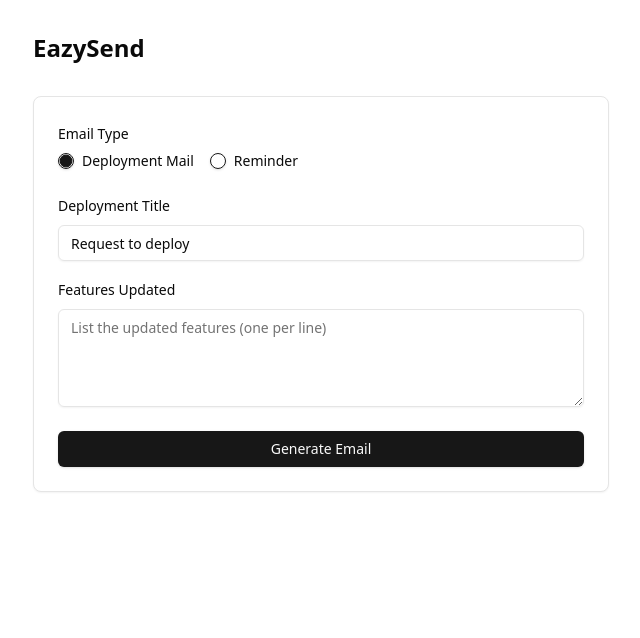
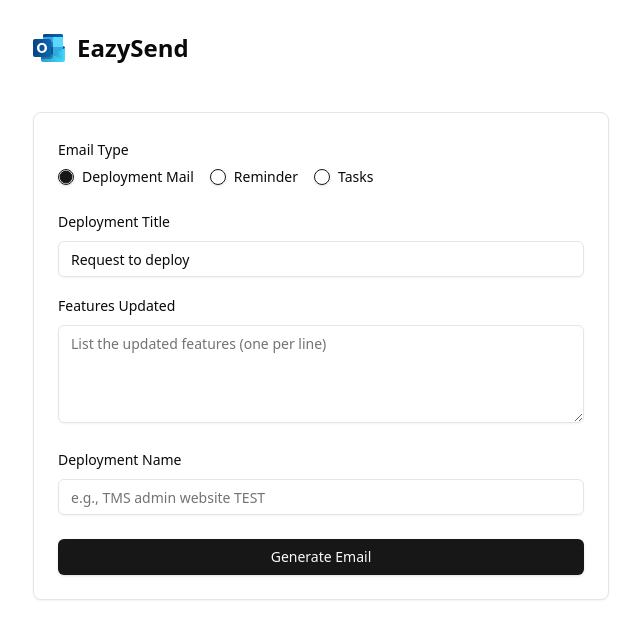
Before and after one commit to kalejaiyeoluwadara/eazysend, a Next.js app: page / in a window 1280 px wide. Shown: the top 638 px of the page, without its empty margins (15-655 px from the left). Built offline with nearby package versions, Linux system fonts and the light colour scheme.

Commit message:
added outlook link

```diff
--- a/app/components/EmailPreview.tsx
+++ b/app/components/EmailPreview.tsx
@@ -6,7 +6,7 @@
 
 interface EmailPreviewProps {
   emailData: {
-    type: "mail" | "reminder";
+    type: "mail" | "reminder" | "tasks";
     title?: string;
     features?: string;
     deploymentName?: string;
--- a/app/components/EmailsForm.tsx
+++ b/app/components/EmailsForm.tsx
@@ -13,7 +13,7 @@
 }
 
 export interface EmailFormData {
-  type: "mail" | "reminder";
+  type: "mail" | "reminder" | "tasks";
   title?: string;
   features?: string;
   deploymentName?: string;
@@ -37,9 +37,12 @@
         <RadioGroup
           defaultValue={formData.type}
           onValueChange={(value) =>
-            setFormData({ ...formData, type: value as "mail" | "reminder" })
+            setFormData({
+              ...formData,
+              type: value as "mail" | "reminder" | "tasks",
+            })
           }
-          className="flex gap-4"
+          className="flex sm:flex-row flex-col gap-4"
         >
           <div className="flex items-center space-x-2">
             <RadioGroupItem value="mail" id="mail" />
@@ -48,6 +51,10 @@
           <div className="flex items-center space-x-2">
             <RadioGroupItem value="reminder" id="reminder" />
             <Label htmlFor="reminder">Reminder</Label>
+          </div>
+          <div className="flex items-center space-x-2">
+            <RadioGroupItem value="tasks" id="tasks" />
+            <Label htmlFor="tasks">Tasks</Label>
           </div>
         </RadioGroup>
       </div>
@@ -125,6 +132,69 @@
           </div>
         )}
       </motion.div>
+      <motion.div
+        transition={{ type: "spring", stiffness: 200, damping: 20 }}
+        className="space-y-4"
+      >
+        {formData.type === "tasks" ? (
+          <>
+            <div className="space-y-2 relative">
+              <Label className="text-sm font-medium">
+                Tasks Done for the day
+              </Label>
+              <Textarea
+                value={formData.features || ""}
+                onChange={(e) => {
+                  const newValue = e.target.value
+                    .split("\n")
+                    .map((line) =>
+                      line.startsWith("• ") ? line : `• ${line.trim()}`
+                    )
+                    .join("\n");
+                  setFormData({ ...formData, features: newValue });
+                }}
+                onKeyDown={(e) => {
+                  if (e.key === "Enter") {
+                    e.preventDefault(); // Prevent default new line
+                    setFormData((prev) => ({
+                      ...prev,
+                      features:
+                        (prev.features ? prev.features + "\n" : "") + "• ",
+                    }));
+                  }
+                }}
+                placeholder="List the updated features (one per line)"
+                required
+                rows={4}
+              />
+
+              {/* Clear Button (Only Show When There's Text) */}
+              {formData.features && formData.features.trim() !== "" && (
+                <Button
+                  variant={"ghost"}
+                  type="button"
+                  onClick={() => setFormData({ ...formData, features: "" })}
+                  className="text-sm absolute -top-3 right-2 text-red-500 hover:text-red-700 transition"
+                >
+                  Clear
+                </Button>
+              )}
+            </div>
+          </>
+        ) : (
+          <div className="space-y-2">
+            <Label className="text-sm font-medium">Deployment Name</Label>
+            <Input
+              value={formData.deploymentName || ""}
+              onChange={(e) =>
+                setFormData({ ...formData, deploymentName: e.target.value })
+              }
+              placeholder="e.g., TMS admin website TEST"
+              required
+            />
+          </div>
+        )}
+      </motion.div>
 
       <Button type="submit" className="w-full">
         Generate Email
--- a/app/page.tsx
+++ b/app/page.tsx
@@ -2,7 +2,9 @@
 import { useState } from "react";
 import { EmailForm, EmailFormData } from "./components/EmailsForm";
 import { EmailPreview } from "./components/EmailPreview";
-
+import Image from "next/image";
+import outlook from "@/public/outlook.svg";
+import Link from "next/link";
 export default function Home() {
   const [emailData, setEmailData] = useState<EmailFormData | null>(null);
 
@@ -12,9 +14,14 @@
 
   return (
     <main className="min-h-screen w-full flex flex-col px-12 py-8 bg-white">
-      <h1 className="text-2xl font-bold mb-8">EazySend</h1>
+      <div className="w-full flex items-start mb-4 gap-3">
+        <Link href={"https://outlook.office365.com/mail/"}>
+          <Image alt="outlook" className="h-8 w-8" src={outlook} />
+        </Link>
+        <h1 className="text-2xl font-bold mb-8">EazySend</h1>
+      </div>
       {/* main wrapper changes in height based on content */}
-      <div className="grid grid-cols-2 gap-8">
+      <div className="grid sm:grid-cols-2 gap-8">
         <div className="bg-white w-full p-6 rounded-lg shadow-sm border">
           <EmailForm onSubmit={handleSubmit} />
         </div>
```
Also changed, not shown: public/outlook.svg (added).
